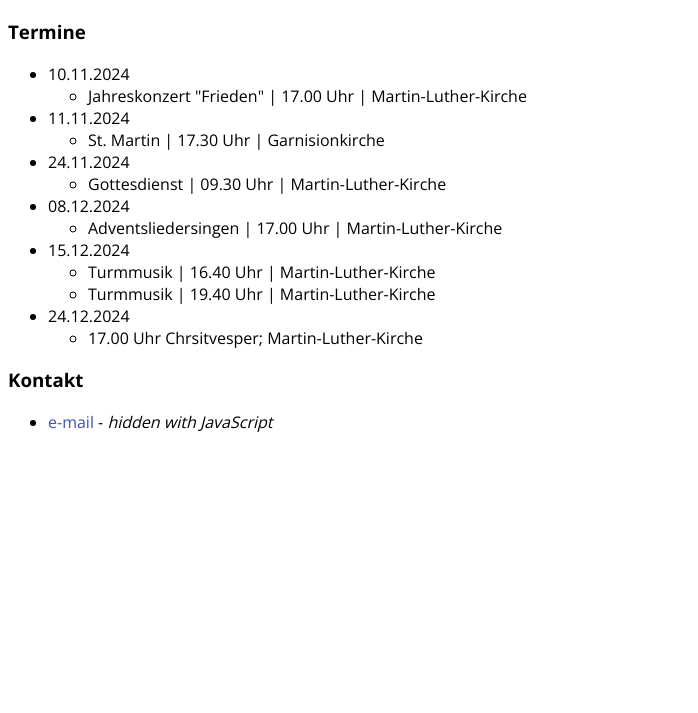
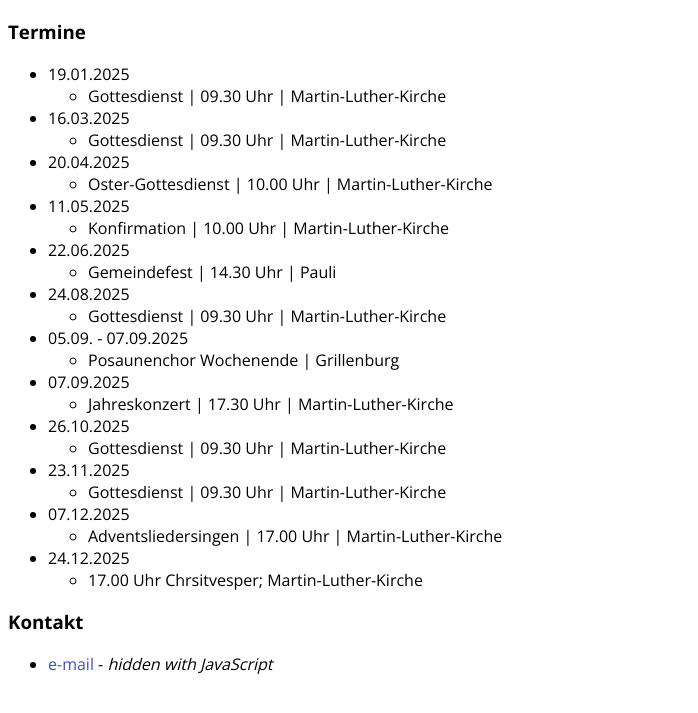
Before and after one commit to pcmlk/pcmlk.github.io, a plain HTML site: page index.html in a window 1280 px wide. Shown: the part 61-774 px from the top of the page, without its empty margins (0-698 px from the left). Drawn offline with nearby package versions, Linux system fonts and the light colour scheme.

Commit message:
Termine hinzugefügt.

```diff
--- a/index.html
+++ b/index.html
@@ -14,25 +14,40 @@
     <section>
       <h3>Termine</h3>
       <ul>
-        <li>10.11.2024
-          <ul><li>Jahreskonzert "Frieden" | 17.00 Uhr | Martin-Luther-Kirche</li></ul>
-        </li>
-        <li>11.11.2024
-          <ul><li>St. Martin | 17.30 Uhr | Garnisionkirche</li></ul>
-        </li>
-        <li>24.11.2024
+        <li>19.01.2025
           <ul><li>Gottesdienst | 09.30 Uhr | Martin-Luther-Kirche</li></ul>
         </li>
-        <li>08.12.2024
+        <li>16.03.2025
+          <ul><li>Gottesdienst | 09.30 Uhr | Martin-Luther-Kirche</li></ul>
+        </li>
+        <li>20.04.2025
+          <ul><li>Oster-Gottesdienst | 10.00 Uhr | Martin-Luther-Kirche</li></ul>
+        </li>
+        <li>11.05.2025
+          <ul><li>Konfirmation | 10.00 Uhr | Martin-Luther-Kirche</li></ul>
+        </li>
+        <li>22.06.2025
+          <ul><li>Gemeindefest | 14.30 Uhr | Pauli</li></ul>
+        </li>
+        <li>24.08.2025
+          <ul><li>Gottesdienst | 09.30 Uhr | Martin-Luther-Kirche</li></ul>
+        </li>
+        <li>05.09. - 07.09.2025
+          <ul><li>Posaunenchor Wochenende | Grillenburg</li></ul>
+        </li>
+        <li>07.09.2025
+          <ul><li>Jahreskonzert | 17.30 Uhr | Martin-Luther-Kirche</li></ul>
+        </li>
+        <li>26.10.2025
+          <ul><li>Gottesdienst | 09.30 Uhr | Martin-Luther-Kirche</li></ul>
+        </li>
+        <li>23.11.2025
+          <ul><li>Gottesdienst | 09.30 Uhr | Martin-Luther-Kirche</li></ul>
+        </li>
+        <li>07.12.2025
           <ul><li>Adventsliedersingen | 17.00 Uhr | Martin-Luther-Kirche</li></ul>
         </li>
-        <li>15.12.2024
-          <ul>
-            <li>Turmmusik | 16.40 Uhr | Martin-Luther-Kirche</li>
-            <li>Turmmusik | 19.40 Uhr | Martin-Luther-Kirche</li>
-          </ul>
-        </li>
-        <li>24.12.2024
+        <li>24.12.2025
           <ul><li>17.00 Uhr Chrsitvesper; Martin-Luther-Kirche</li></ul>
         </li>
       </ul>
```
